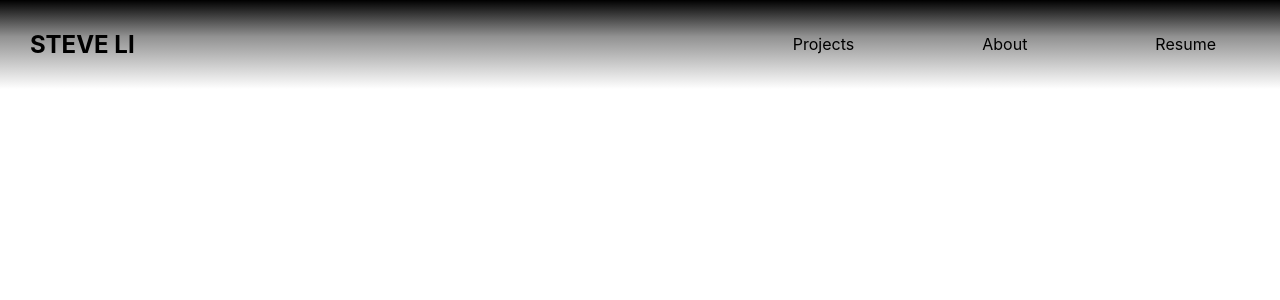
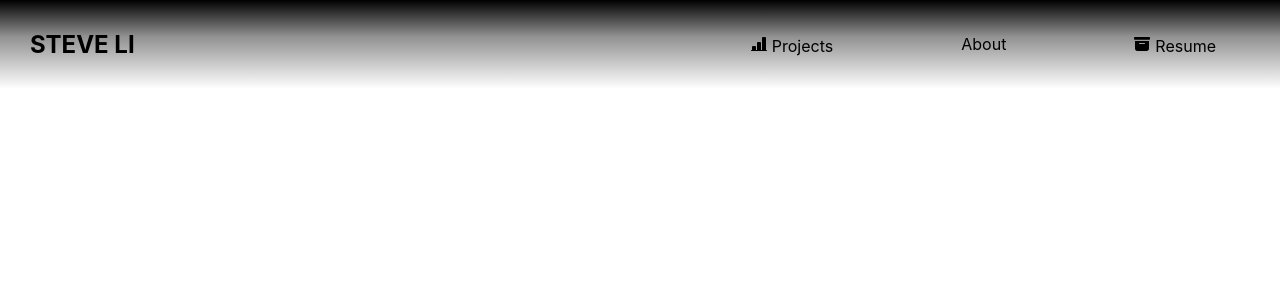
Before and after one commit to Stevvvvvi/profile, a React (Create React App) app: page / in a window 1280 px wide. Shown: the top 300 px of the page. Built offline with nearby package versions, Linux system fonts and the light colour scheme; the HTML template or start-up script is replaced by a standard one.

Commit message:
add icon

```diff
--- a/package.json
+++ b/package.json
@@ -13,6 +13,7 @@
     "@types/react-router-dom": "^5.1.6",
     "node-sass": "4.14.1",
     "react": "^17.0.1",
+    "react-bootstrap-icons": "^1.1.0",
     "react-dom": "^17.0.1",
     "react-router-dom": "^5.2.0",
     "react-scripts": "4.0.0",
--- a/src/component/header/header.component.tsx
+++ b/src/component/header/header.component.tsx
@@ -1,4 +1,5 @@
 import React from 'react';
+import { ArchiveFill, BarChartLineFill } from 'react-bootstrap-icons';
 import { Link } from 'react-router-dom';
 
 import './header.styles.scss';
@@ -8,9 +9,9 @@
         <div className='header'>
             <Link className="logo" to='/'><h2>STEVE LI</h2></Link>
             <div className='options'>
-                <Link className='option' to='project'>Projects</Link>
+                <Link className='option' to='project'><BarChartLineFill className='header-icon'/>Projects</Link>
                 <Link className='option' to='about'>About</Link>
-                <a className='option' href="/resume2.pdf" download>Resume</a>
+                <a className='option' href="/resume2.pdf" download><ArchiveFill className='header-icon'/>Resume</a>
 
             </div>
         </div>
--- a/src/component/header/header.styles.scss
+++ b/src/component/header/header.styles.scss
@@ -37,6 +37,9 @@
                     0 0 160px #ffb7ae,;
 
             }
+            .header-icon{
+                margin-right: 5px;
+            }
 
         }
     }
```
Also changed, not shown: 1 other file (tests, documents, lock files or other folders).
